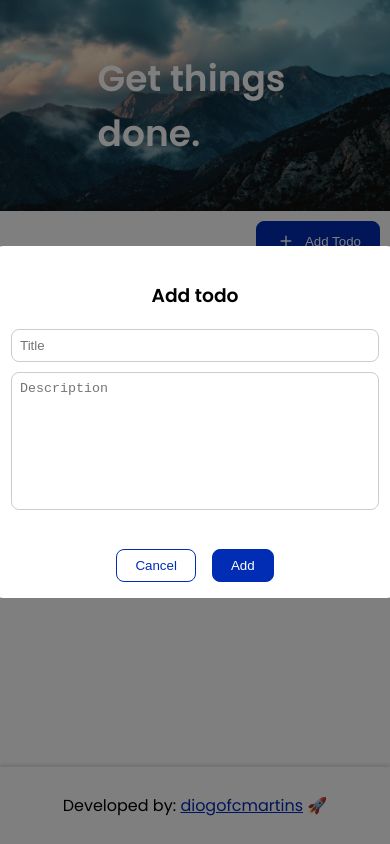
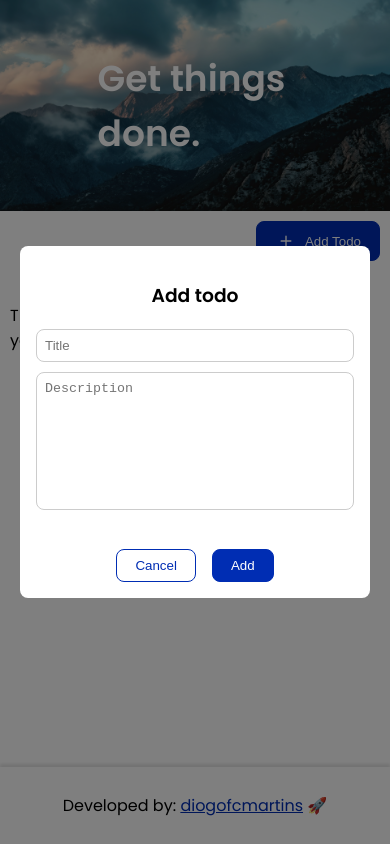
Before and after one commit to diogofcmartins/todo-app, a React (Vite) app: page / in a window 390 px wide. Both pictures are taken after a click on the button "Add Todo". Built offline with nearby package versions, Linux system fonts and the light colour scheme.

Commit message:
-popup responsive

```diff
--- a/src/index.css
+++ b/src/index.css
@@ -97,7 +97,9 @@ main {
   border-radius: 0.8rem;
   display: flex;
   flex-direction: column;
-  min-width: 400px;
+  max-width: 400px;
+  width: 100%;
+  margin: 0 20px;
 }
 
 .popup h3 {
```
